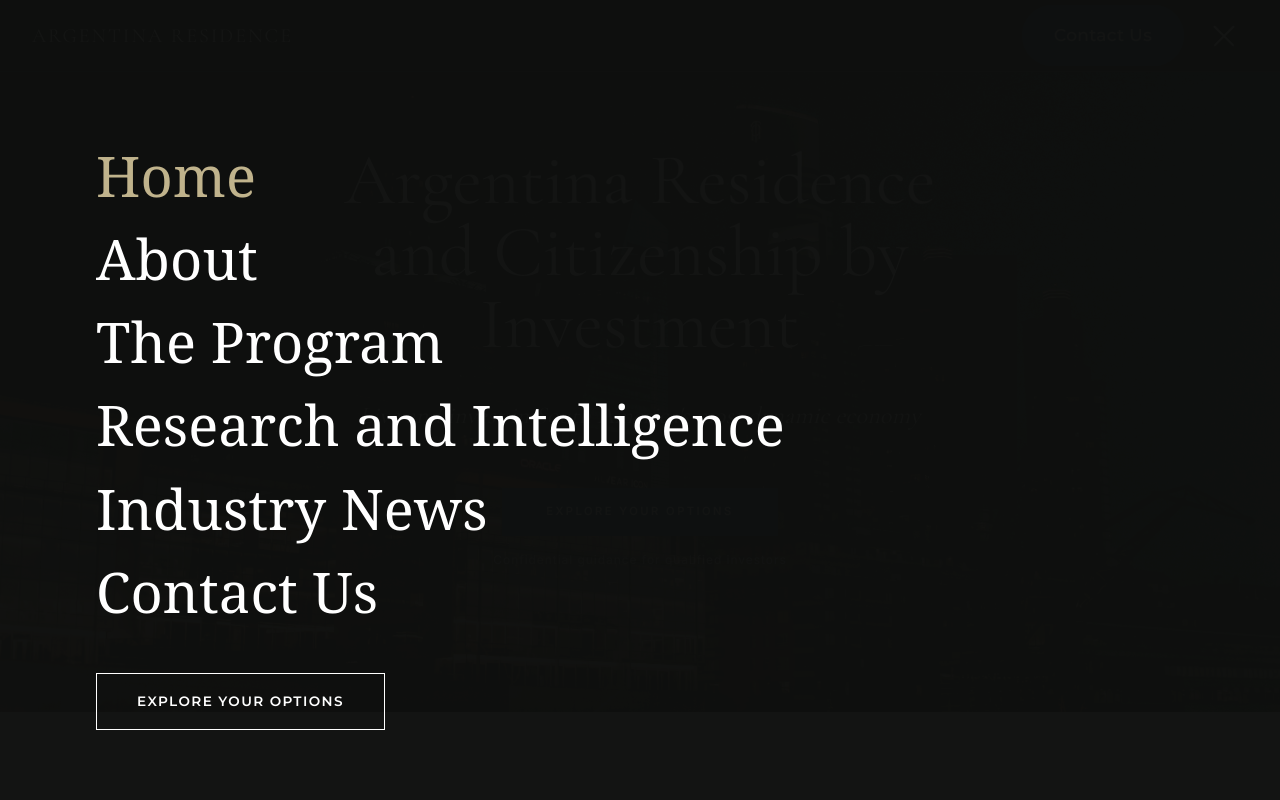
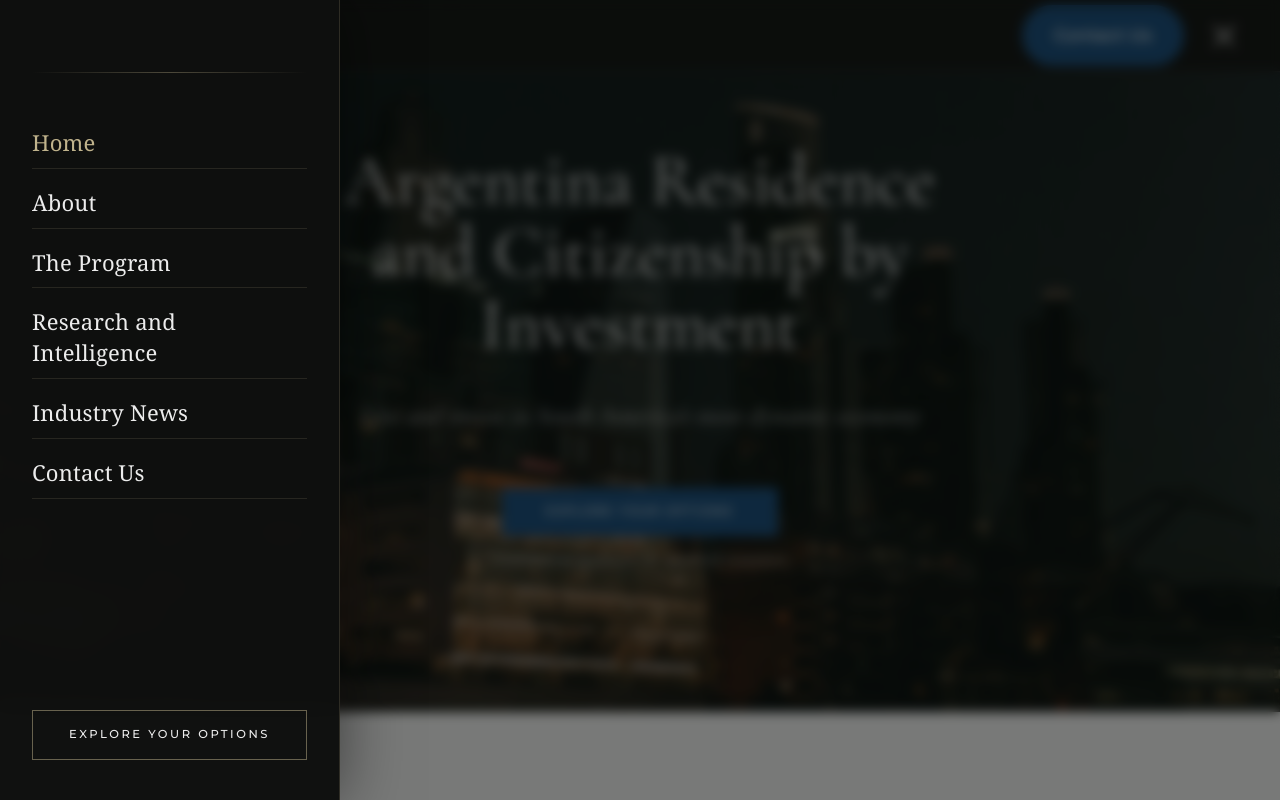
Before and after one commit to jordancc1996/argentina-passport-glow, a React (Vite) app: page / in a window 1280 px wide. Both pictures are taken after a click on the button "Open menu". Shown: the top 800 px of the page. Built offline with nearby package versions, Linux system fonts and the light colour scheme.

Commit message:
Changes
Co-authored-by: jordancc1996 <185385282+jordancc1996@users.noreply.github.com>

```diff
--- a/src/components/Navigation.tsx
+++ b/src/components/Navigation.tsx
@@ -118,95 +118,111 @@ const Navigation = () => {
         </div>
       </nav>
 
-      {/* ── Full-screen overlay ── */}
+      {/* ── Backdrop ── */}
       <div
-        className="fixed inset-0 z-[9999] flex flex-col transition-all duration-[400ms] ease-in-out"
+        onClick={() => setIsOpen(false)}
+        aria-hidden="true"
+        className="fixed inset-0 z-[9998] transition-opacity duration-[250ms] ease-in-out"
         style={{
-          backgroundColor: "hsla(150, 5%, 6%, 0.98)",
+          backgroundColor: "hsla(150, 5%, 4%, 0.55)",
+          backdropFilter: "blur(6px)",
+          WebkitBackdropFilter: "blur(6px)",
           opacity: isOpen ? 1 : 0,
           visibility: isOpen ? "visible" : "hidden",
           pointerEvents: isOpen ? "auto" : "none",
+        }}
+      />
+
+      {/* ── Left slide-out sidebar ── */}
+      <aside
+        role="dialog"
+        aria-modal="true"
+        aria-label="Main navigation"
+        className="fixed top-0 left-0 h-full z-[9999] flex flex-col transition-transform duration-[250ms] ease-in-out"
+        style={{
+          width: "min(340px, 88vw)",
+          backgroundColor: "hsla(150, 5%, 6%, 0.98)",
+          backdropFilter: "blur(12px)",
+          WebkitBackdropFilter: "blur(12px)",
+          borderRight: "1px solid hsla(45, 29%, 65%, 0.18)",
+          transform: isOpen ? "translateX(0)" : "translateX(-100%)",
+          boxShadow: isOpen ? "0 0 60px rgba(0,0,0,0.5)" : "none",
         }}
       >
         {/* Spacer for top bar */}
         <div style={{ height: 72, flexShrink: 0 }} />
 
+        {/* Gold hairline divider */}
+        <div
+          style={{
+            height: 1,
+            background:
+              "linear-gradient(to right, transparent, hsla(45, 29%, 65%, 0.35), transparent)",
+            marginInline: 32,
+          }}
+        />
+
         {/* Nav links */}
-        <div className="flex-1 flex flex-col justify-center px-8 md:px-16 lg:px-24">
-          <ul className="list-none p-0 m-0 flex flex-col gap-2 md:gap-4">
-            {navLinks.map((item, i) => {
+        <nav className="flex-1 flex flex-col px-8 pt-10">
+          <ul className="list-none p-0 m-0 flex flex-col">
+            {navLinks.map((item) => {
               const isActive = location.pathname === item.path;
               return (
-                <li
-                  key={item.path}
-                  className="transition-all duration-500 ease-out"
-                  style={{
-                    opacity: isOpen ? 1 : 0,
-                    transform: isOpen ? "translateY(0)" : "translateY(20px)",
-                    transitionDelay: isOpen ? `${i * 50}ms` : "0ms",
-                  }}
-                >
+                <li key={item.path} className="py-1">
                   <Link
                     to={item.path}
                     onClick={() => setIsOpen(false)}
-                    className="inline-block transition-colors duration-300"
+                    className="block transition-opacity duration-[250ms] ease-in-out hover:opacity-70"
                     style={{
                       fontFamily: "'Playfair Display', Georgia, serif",
-                      fontSize: "clamp(36px, 5vw, 56px)",
+                      fontSize: 22,
                       fontWeight: 400,
+                      letterSpacing: "0.01em",
                       color: isActive
                         ? "hsl(45, 29%, 65%)"
-                        : "#ffffff",
-                      lineHeight: 1.2,
+                        : "rgba(255,255,255,0.92)",
+                      lineHeight: 1.4,
                       textDecoration: "none",
+                      paddingBlock: 10,
                     }}
-                    onMouseEnter={(e) =>
-                      (e.currentTarget.style.color = "hsl(45, 29%, 65%)")
-                    }
-                    onMouseLeave={(e) =>
-                      (e.currentTarget.style.color = isActive
-                        ? "hsl(45, 29%, 65%)"
-                        : "#ffffff")
-                    }
                   >
                     {item.label}
                   </Link>
+                  <div
+                    style={{
+                      height: 1,
+                      backgroundColor: "hsla(45, 29%, 65%, 0.14)",
+                    }}
+                  />
                 </li>
               );
             })}
           </ul>
 
           {/* Bottom CTA */}
-          <div
-            className="mt-12 transition-all duration-500 ease-out"
-            style={{
-              opacity: isOpen ? 1 : 0,
-              transform: isOpen ? "translateY(0)" : "translateY(20px)",
-              transitionDelay: isOpen ? `${navLinks.length * 50 + 100}ms` : "0ms",
-            }}
-          >
+          <div className="mt-auto pb-10 pt-12">
             <Link
               to="/contact"
               onClick={() => setIsOpen(false)}
-              className="inline-block transition-all duration-300 hover:bg-white hover:text-foreground"
+              className="inline-block w-full text-center transition-all duration-[250ms] ease-in-out hover:bg-white hover:text-foreground"
               style={{
                 fontFamily: "'Montserrat', sans-serif",
-                fontWeight: 600,
-                fontSize: "0.85rem",
-                letterSpacing: "1.4px",
+                fontWeight: 500,
+                fontSize: "0.72rem",
+                letterSpacing: "0.22em",
                 textTransform: "uppercase",
-                color: "#ffffff",
-                border: "1px solid #ffffff",
+                color: "rgba(255,255,255,0.92)",
+                border: "1px solid hsla(45, 29%, 65%, 0.5)",
                 backgroundColor: "transparent",
-                padding: "16px 40px",
+                padding: "14px 28px",
                 textDecoration: "none",
               }}
             >
               Explore Your Options
             </Link>
           </div>
-        </div>
-      </div>
+        </nav>
+      </aside>
     </>
   );
 };
```
